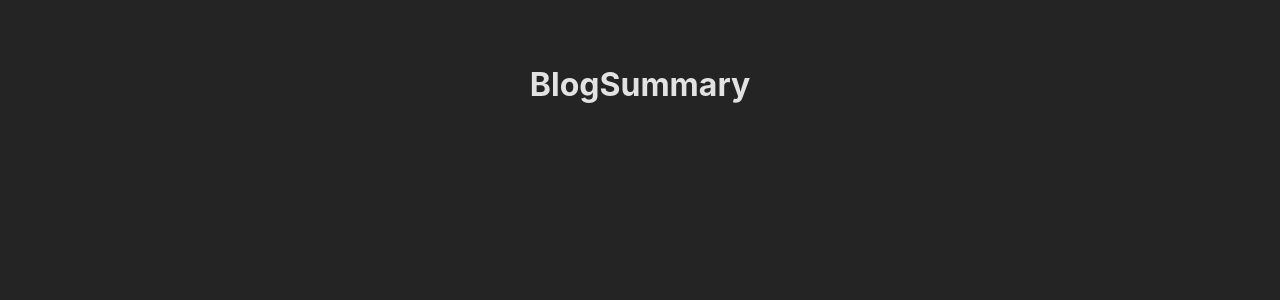
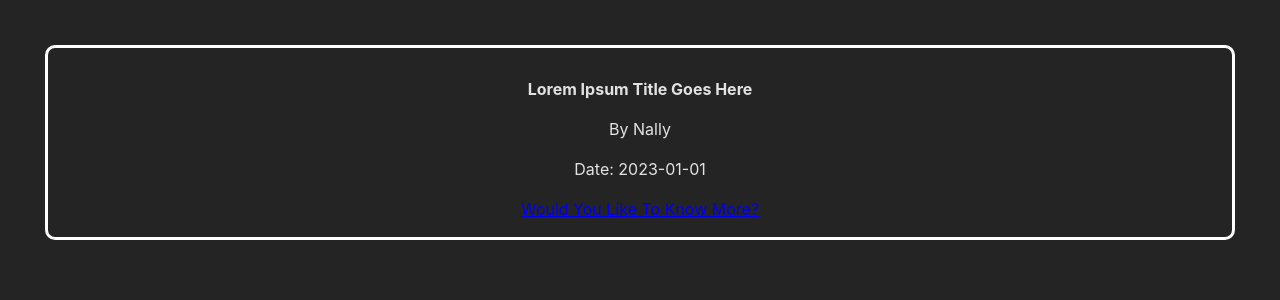
Before and after one commit to leslieyjkim/BlogList, a React (Vite) app in the folder My_BlogList/: page / in a window 1280 px wide. Shown: the top 300 px of the page. Built offline with nearby package versions, Linux system fonts and the light colour scheme; the HTML template or start-up script is replaced by a standard one.

Commit message:
Implement & Style component of 'BlogSummary' hardcoded to see function'

```diff
--- a/My_BlogList/src/components/BlogSummary.css
+++ b/My_BlogList/src/components/BlogSummary.css
@@ -0,0 +1,10 @@
+.blog_summary {
+    border: 3px solid white;
+    margin: 5px;
+    border-radius: 10px;
+    padding: 1em;
+}
+
+.blog_summary h2 {
+    font-size: 1em;
+}
--- a/My_BlogList/src/components/BlogSummary.jsx
+++ b/My_BlogList/src/components/BlogSummary.jsx
@@ -3,19 +3,16 @@
 //you have some expectations of what's gonna be passed into you.
 //the calling code has expectations of the function, and that the function should do its best to fulfill those expectations. (like contract)
 
+import './BlogSummary.css';
 
 const BlogSummary = (props) => {
     return (
-        <div>
-            <h1>BlogSummary</h1>
-            { props.title }
-            {/* js should be in curly bracket */}
-            { props.author }
-            { props.date }
-            <a href="http://example.com/path.html">{ props.url }</a>
-        </div>
-    );
-
+        <div className="blog_summary">
+            <h2>{ 'Lorem Ipsum Title Goes Here' }</h2>
+            <p>By {'Nally'}</p>
+            <p>Date: {'2023-01-01'}</p>
+            <a href="http://example.com/path.html">Would You Like To Know More?</a>
+        </div>);
 };
 
 export default BlogSummary;
```
